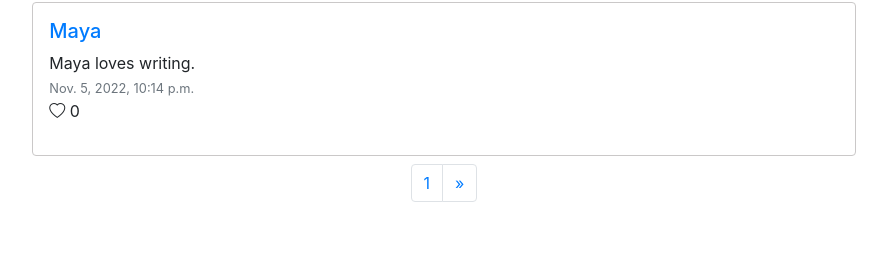
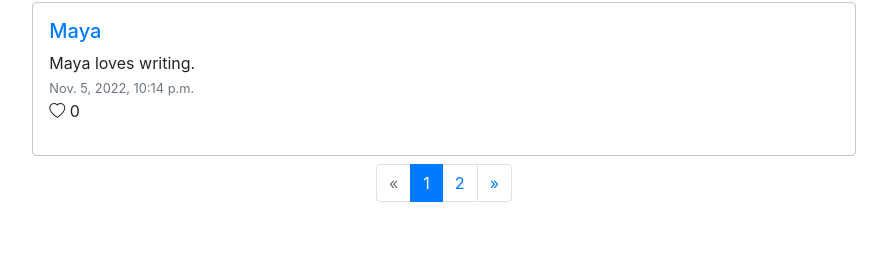
Before and after one commit to ZitaNguyen/network, a Django app: page / in a window 1280 px wide. Shown: the part 1630-1896 px from the top of the page, without its empty margins (196-1083 px from the left). Run offline with Django 3.2, Linux system fonts and the light colour scheme; data comes from the database, SQL or seed files in the repository; some libraries are stand-ins or nearby versions.

Commit message:
Update CSS Pagination

```diff
--- a/network/templates/network/posts.html
+++ b/network/templates/network/posts.html
@@ -31,15 +31,35 @@
                     <span aria-hidden="true">&laquo;</span>
                 </a>
             </li>
-            {% endif %}
-            <li class="page-item">
-                <a class="page-link" href="?page={{ page_obj.number }}">{{ page_obj.number }}
-                    <span class="sr-only">(current)</span>
+            {% else %}
+            <li class="page-item disabled">
+                <a class="page-link" href="#" aria-label="Previous">
+                    <span aria-hidden="true">&laquo;</span>
                 </a>
             </li>
+            {% endif %}
+            {% for i in page_obj.paginator.page_range %}
+                {% if i == page_obj.number %}
+                <li class="page-item active">
+                    <a class="page-link" href="?page={{ i }}">{{ i }}
+                        <span class="sr-only">(current)</span>
+                    </a>
+                </li>
+                {% else %}
+                <li class="page-item">
+                    <a class="page-link" href="?page={{ i }}">{{ i }}</a>
+                </li>
+                {% endif %}
+            {% endfor %}
             {% if page_obj.has_next %}
             <li class="page-item">
                 <a class="page-link" href="?page={{ page_obj.next_page_number }}" aria-label="Next">
+                    <span aria-hidden="true">&raquo;</span>
+                </a>
+            </li>
+            {% else %}
+            <li class="page-item disabled">
+                <a class="page-link" href="#" aria-label="Next">
                     <span aria-hidden="true">&raquo;</span>
                 </a>
             </li>
```
